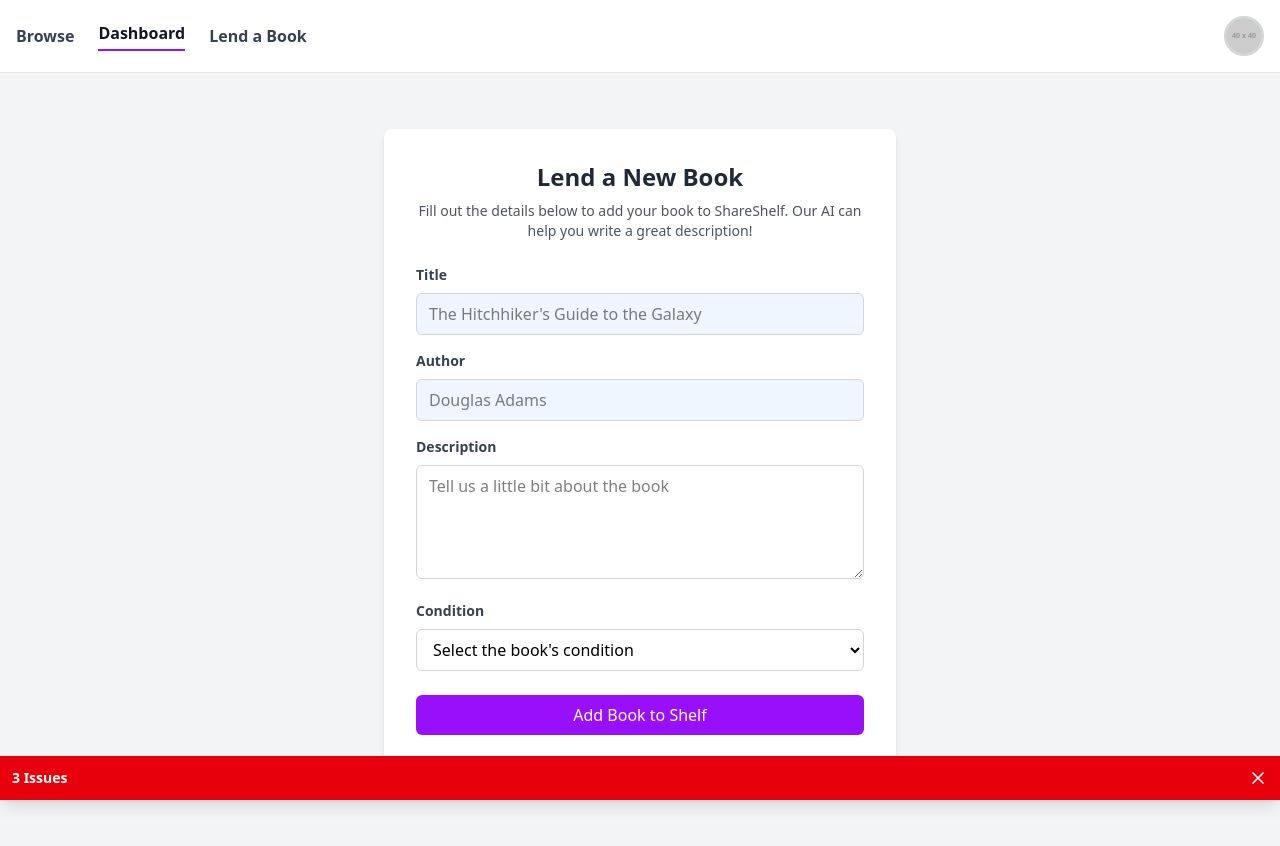
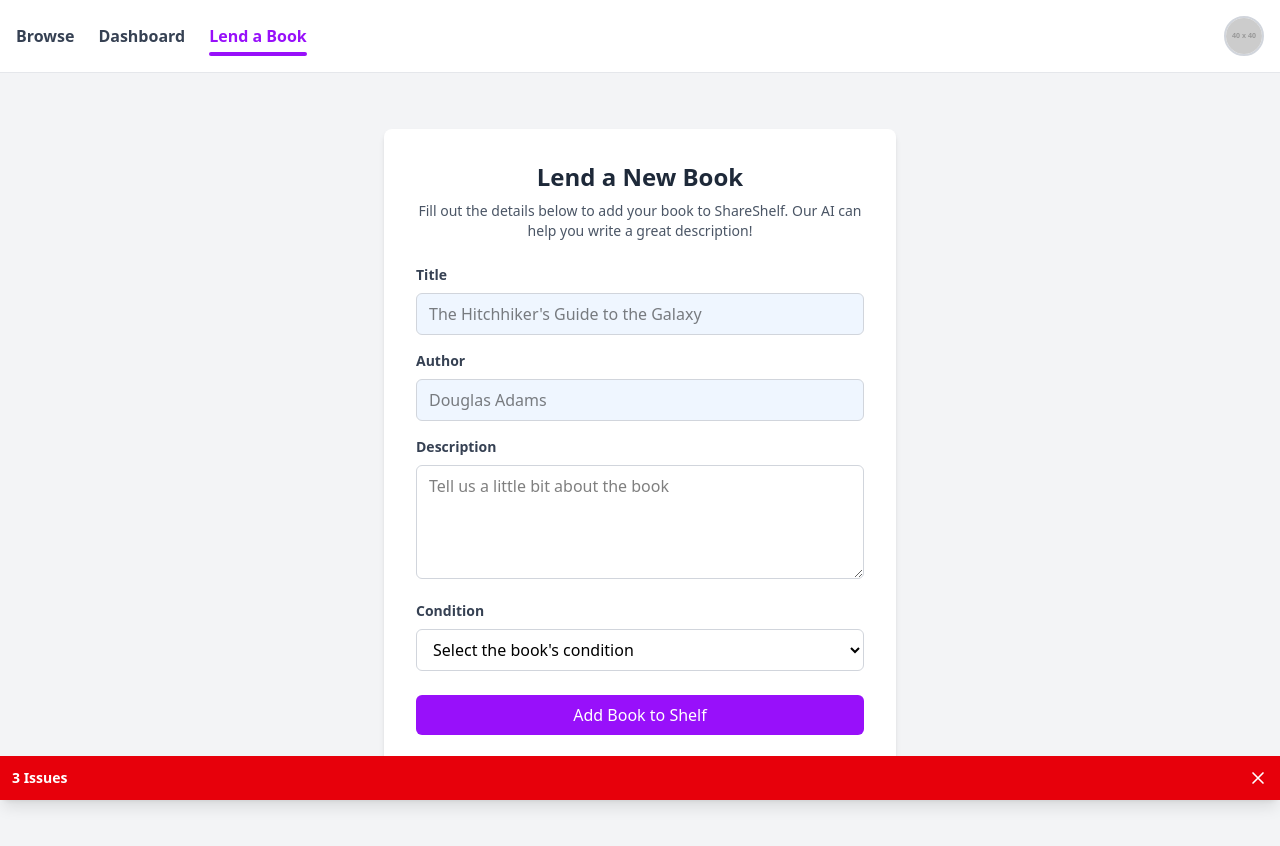
Before and after one commit to KeniKT/BookShare, a React (Vite) app: page /lend in a window 1280 px wide. Shown: the top 846 px of the page. Built offline with nearby package versions, Linux system fonts and the light colour scheme.

Commit message:
Navbar ingartion

```diff
--- a/src/router/layout/components/Navbar.tsx
+++ b/src/router/layout/components/Navbar.tsx
@@ -1,22 +1,63 @@
-// src/components/Navbar.tsx
+// src/layout/components/Navbar.tsx
 import React, { useState } from 'react';
+import { Link, useLocation } from 'react-router-dom'; // Import Link and useLocation
 import ProfileDropdown from './ProfileDropdown'; // Import the dropdown component
 
 const Navbar: React.FC = () => {
   const [isDropdownOpen, setIsDropdownOpen] = useState(false);
+  const location = useLocation(); // Get the current location object
 
   const toggleDropdown = () => {
     setIsDropdownOpen(!isDropdownOpen);
   };
 
+  // Helper function to determine if a link is active
+  const isActive = (path: string) => {
+    return location.pathname === path;
+  };
 
   return (
     <nav className="bg-white border-b border-gray-200 p-4 flex justify-between items-center shadow-sm">
       {/* Left Section: Navigation Links */}
       <div className="flex items-center space-x-6">
-        <a href="/browse" className="text-gray-700 hover:text-gray-900 font-semibold">Browse</a>
-        <a href="/dashboard" className="text-gray-900 font-bold border-b-2 border-purple-600 pb-1">Dashboard</a>
-        <a href="/lend" className="text-gray-700 hover:text-gray-900 font-semibold">Lend a Book</a>
+        {/* Browse Link */}
+        <Link
+          to="/browse"
+          className={`relative text-gray-700 hover:text-gray-900 font-semibold transition-all duration-200
+            ${isActive('/browse') ? 'text-purple-600 font-bold' : ''}`}
+        >
+          Browse
+          {/* Purple underline for active link */}
+          {isActive('/browse') && (
+            <span className="absolute bottom-[-8px] left-0 w-full h-1 bg-purple-600 rounded-full"></span>
+          )}
+        </Link>
+
+        {/* Dashboard Link */}
+        <Link
+          to="/dashboard"
+          className={`relative text-gray-700 hover:text-gray-900 font-semibold transition-all duration-200
+            ${isActive('/dashboard') ? 'text-purple-600 font-bold' : ''}`}
+        >
+          Dashboard
+          {/* Purple underline for active link */}
+          {isActive('/dashboard') && (
+            <span className="absolute bottom-[-8px] left-0 w-full h-1 bg-purple-600 rounded-full"></span>
+          )}
+        </Link>
+
+        {/* Lend a Book Link */}
+        <Link
+          to="/lend" // Keeping "/lend" as per your existing href
+          className={`relative text-gray-700 hover:text-gray-900 font-semibold transition-all duration-200
+            ${isActive('/lend') ? 'text-purple-600 font-bold' : ''}`}
+        >
+          Lend a Book
+          {/* Purple underline for active link */}
+          {isActive('/lend') && (
+            <span className="absolute bottom-[-8px] left-0 w-full h-1 bg-purple-600 rounded-full"></span>
+          )}
+        </Link>
       </div>
 
       {/* Right Section: User Profile */}
```
